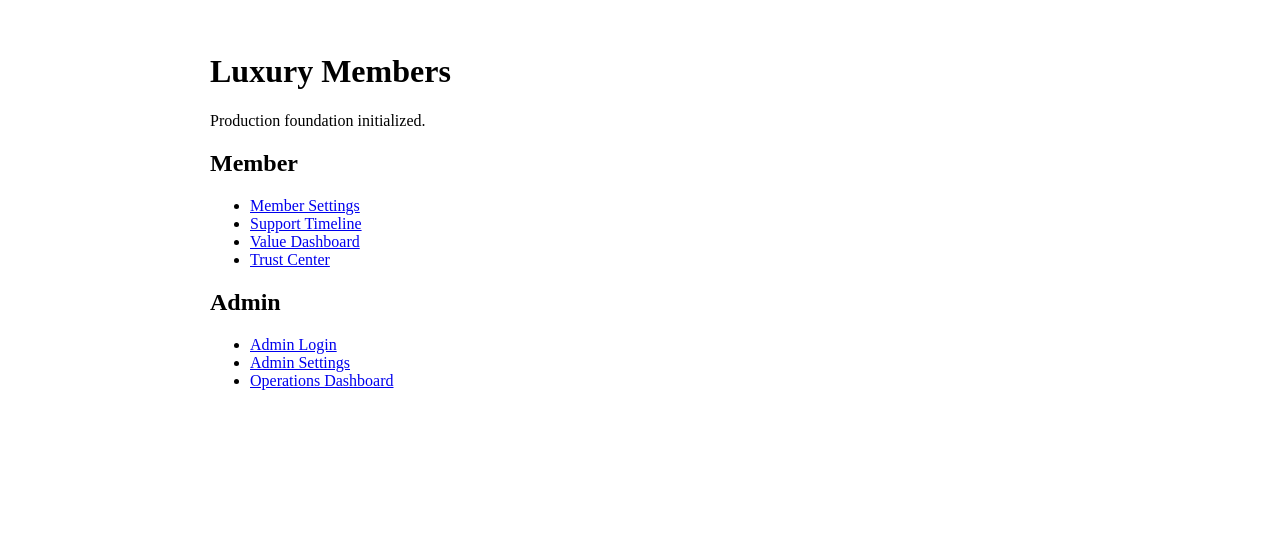
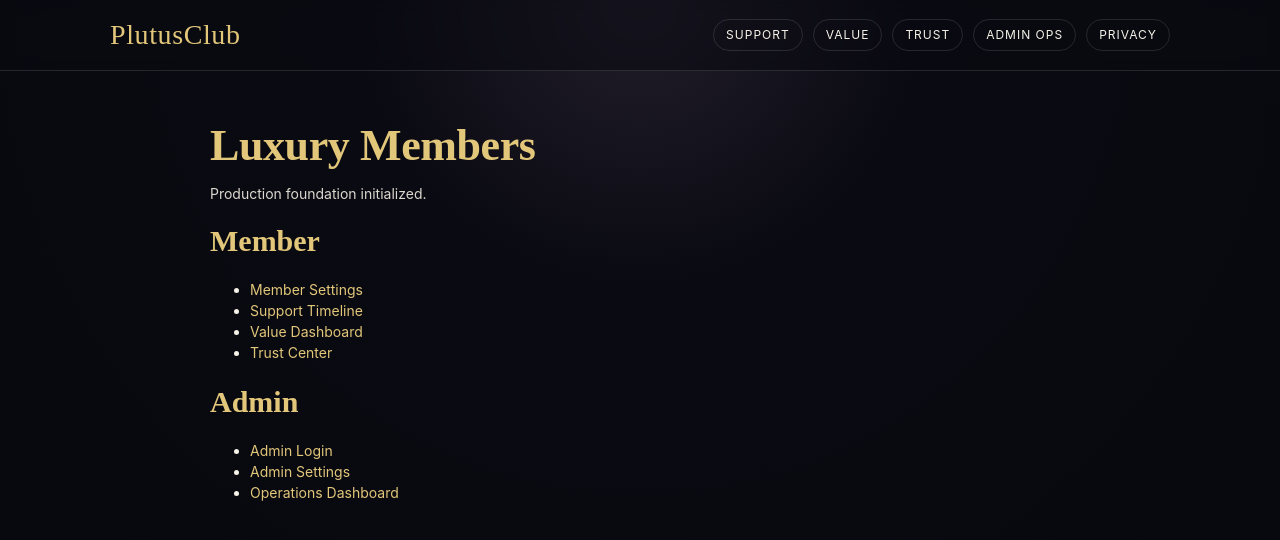
Before and after one commit to Teamtrue/luxury-members, a Next.js app in the folder luxury-members-next/: page / in a window 1280 px wide. Shown: the top 540 px of the page. Built offline with nearby package versions, Linux system fonts and the light colour scheme.

Commit message:
Apply global premium styling and unified navigation shell

```diff
--- a/luxury-members-next/app/layout.tsx
+++ b/luxury-members-next/app/layout.tsx
@@ -1,5 +1,6 @@
 import type { ReactNode } from 'react';
 import { assertProductionSecrets } from '@/lib/security/env-guard';
+import './globals.css';
 
 assertProductionSecrets();
 
@@ -10,7 +11,23 @@ export default function RootLayout({ children }: { children: ReactNode }) {
         <a href="#main-content" style={{ position: 'absolute', left: -9999, top: 0 }}>
           Skip to main content
         </a>
-        <main id="main-content">{children}</main>
+
+        <div className="site-shell">
+          <header className="site-nav">
+            <div className="site-nav-inner">
+              <a className="brand" href="/">PlutusClub</a>
+              <nav className="nav-links" aria-label="Primary navigation">
+                <a className="nav-pill" href="/member/support">Support</a>
+                <a className="nav-pill" href="/member/value">Value</a>
+                <a className="nav-pill" href="/trust-center">Trust</a>
+                <a className="nav-pill" href="/admin/ops">Admin Ops</a>
+                <a className="nav-pill" href="/privacy">Privacy</a>
+              </nav>
+            </div>
+          </header>
+
+          <main id="main-content">{children}</main>
+        </div>
       </body>
     </html>
   );
```
